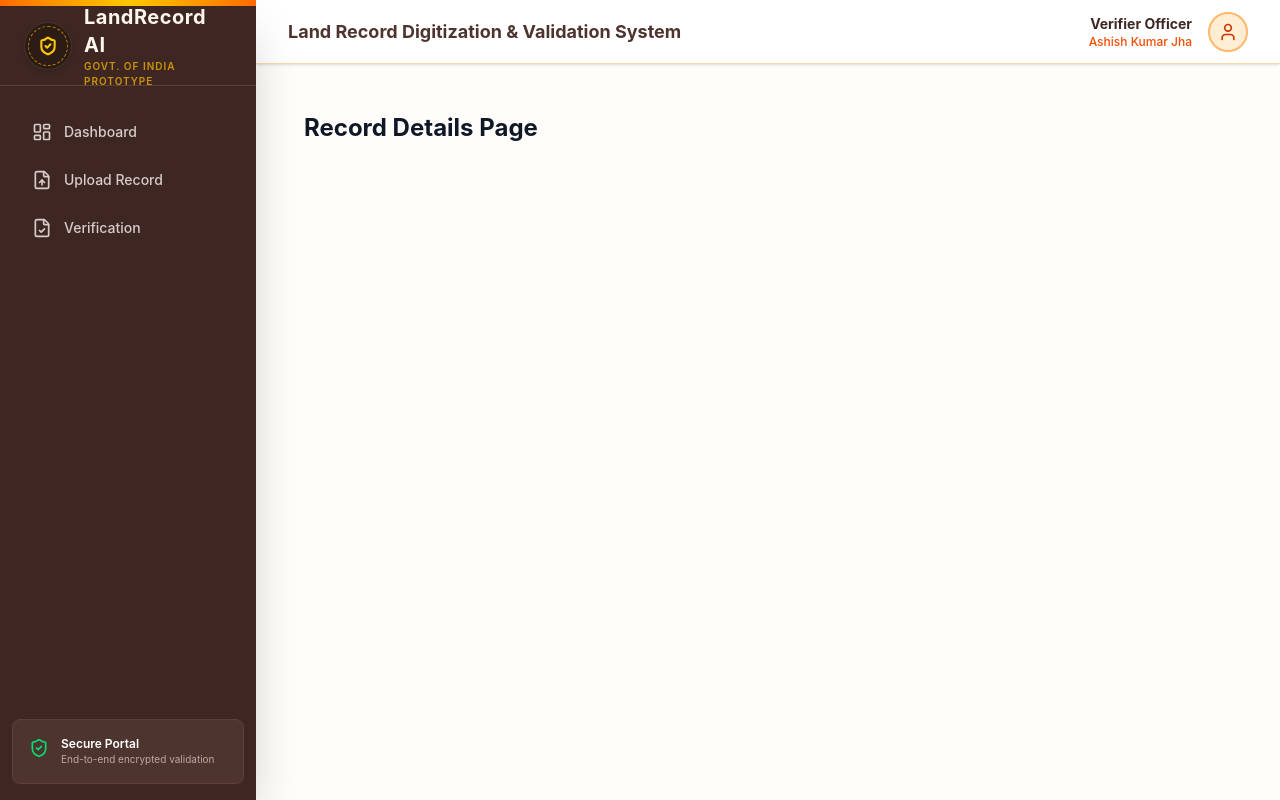
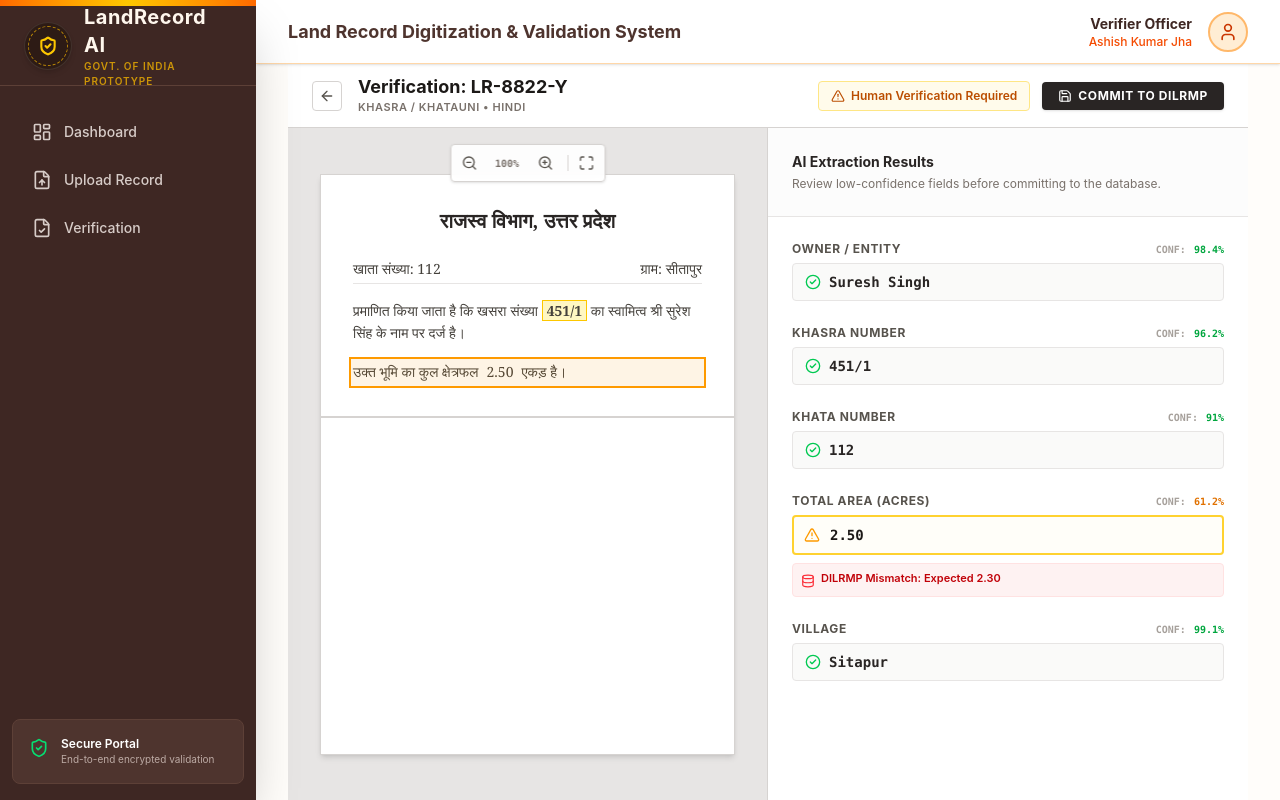
Before and after one commit to aayushtiwari13/LandRecord-Ai, a React (Vite) app in the folder frontend/: page /dashboard/record/LR-8822-Y in a window 1280 px wide. Built offline with nearby package versions, Linux system fonts and the light colour scheme.

Commit message:
Basic Record Details completed

```diff
--- a/frontend/src/pages/Dashboard.jsx
+++ b/frontend/src/pages/Dashboard.jsx
@@ -1,6 +1,7 @@
 import React from 'react';
 import { BarChart, Bar, XAxis, YAxis, CartesianGrid, Tooltip, ResponsiveContainer, PieChart, Pie, Cell } from 'recharts';
 import { AlertTriangle, CheckCircle2, FileText, Target, Clock, Search, Filter } from 'lucide-react';
+import { Link } from 'react-router-dom';
 
 export default function Dashboard() {
   // Metric Data
@@ -155,11 +156,14 @@ export default function Dashboard() {
                       </span>
                     )}
                   </td>
-                  <td className="px-3 py-1.5 text-center">
+                   <td className="px-3 py-1.5 text-center">
                     {record.status !== 'Verified' && (
-                      <button className="text-[10px] font-bold uppercase tracking-wide text-amber-700 bg-white border border-amber-300 px-2 py-0.5 rounded-sm hover:bg-amber-50">
+                      <Link
+                        to={`/dashboard/record/${record.id}`}
+                        className="inline-block text-[10px] font-bold uppercase tracking-wide text-amber-700 bg-white border border-amber-300 px-2 py-0.5 rounded-sm hover:bg-amber-50"
+                      >
                         Review
-                      </button>
+                      </Link>
                     )}
                   </td>
                 </tr>
--- a/frontend/src/pages/RecordDetails.jsx
+++ b/frontend/src/pages/RecordDetails.jsx
@@ -1,6 +1,164 @@
-import React from 'react'
-
+import React, { useState } from 'react';
+import { useParams, Link } from 'react-router-dom';
+import { ArrowLeft, ZoomIn, ZoomOut, Maximize, AlertTriangle, CheckCircle2, Save, Database } from 'lucide-react';
 
 export default function RecordDetails() {
-  return <div className="p-4 text-2xl font-bold">Record Details Page</div>;
+  const { id } = useParams(); // Gets the ID from the URL (e.g., LR-8822-Y)
+
+  // Simulated state for editing low-confidence fields
+  const [areaValue, setAreaValue] = useState("2.50");
+  const [isSaving, setIsSaving] = useState(false);
+
+  // Mock Data for the specific record
+  const record = {
+    id: id || "LR-8822-Y",
+    documentType: "Khasra / Khatauni",
+    language: "Hindi",
+    uploadDate: "2026-09-08 10:24 AM",
+    fields: [
+      { key: "owner_name", label: "Owner / Entity", extracted: "Suresh Singh", confidence: 98.4, status: "high" },
+      { key: "khasra_no", label: "Khasra Number", extracted: "451/1", confidence: 96.2, status: "high" },
+      { key: "khata_no", label: "Khata Number", extracted: "112", confidence: 91.0, status: "high" },
+      { key: "area", label: "Total Area (Acres)", extracted: "2.50", confidence: 61.2, status: "low", issue: "DILRMP Mismatch: Expected 2.30" },
+      { key: "village", label: "Village", extracted: "Sitapur", confidence: 99.1, status: "high" },
+    ]
+  };
+
+  const handleSave = () => {
+    setIsSaving(true);
+    setTimeout(() => setIsSaving(false), 1000);
+  };
+
+  return (
+    <div className="flex flex-col h-[calc(100vh-4rem)] max-w-[1600px] mx-auto text-stone-800 font-sans -m-8">
+
+      {/* Top Toolbar */}
+      <div className="bg-white border-b border-stone-300 px-6 py-3 flex justify-between items-center shrink-0">
+        <div className="flex items-center space-x-4">
+          <Link to="/dashboard" className="p-1.5 border border-stone-300 rounded-sm hover:bg-stone-100 text-stone-600 transition-colors">
+            <ArrowLeft className="w-4 h-4" />
+          </Link>
+          <div>
+            <h1 className="text-lg font-bold text-stone-900 leading-tight">Verification: {record.id}</h1>
+            <p className="text-[11px] text-stone-500 font-semibold uppercase tracking-wider">{record.documentType} • {record.language}</p>
+          </div>
+        </div>
+
+        <div className="flex items-center space-x-3">
+          <div className="flex items-center text-xs font-semibold px-3 py-1.5 bg-amber-50 text-amber-700 border border-amber-200 rounded-sm">
+            <AlertTriangle className="w-3.5 h-3.5 mr-1.5" />
+            Human Verification Required
+          </div>
+          <button
+            onClick={handleSave}
+            disabled={isSaving}
+            className="flex items-center px-4 py-1.5 bg-stone-800 text-white text-xs font-bold uppercase tracking-wider rounded-sm shadow-sm hover:bg-stone-900 transition-colors"
+          >
+            {isSaving ? "Saving..." : <><Save className="w-3.5 h-3.5 mr-1.5" /> Commit to DILRMP</>}
+          </button>
+        </div>
+      </div>
+
+      {/* Split Pane Container */}
+      <div className="flex flex-1 overflow-hidden bg-stone-100">
+
+        {/* Left Pane: Document Viewer */}
+        <div className="w-1/2 flex flex-col border-r border-stone-300 bg-stone-200 relative">
+
+          {/* Viewer Toolbar */}
+          <div className="absolute top-4 left-1/2 transform -translate-x-1/2 bg-white/90 backdrop-blur-sm border border-stone-300 shadow-sm rounded-sm flex items-center p-1 z-10 space-x-1">
+            <button className="p-1.5 hover:bg-stone-100 rounded-sm text-stone-600"><ZoomOut className="w-4 h-4" /></button>
+            <span className="text-[10px] font-mono px-2 font-bold text-stone-500">100%</span>
+            <button className="p-1.5 hover:bg-stone-100 rounded-sm text-stone-600"><ZoomIn className="w-4 h-4" /></button>
+            <div className="w-px h-4 bg-stone-300 mx-1"></div>
+            <button className="p-1.5 hover:bg-stone-100 rounded-sm text-stone-600"><Maximize className="w-4 h-4" /></button>
+          </div>
+
+          {/* Simulated Document Image Area */}
+          <div className="flex-1 overflow-auto p-8 flex items-center justify-center">
+            <div className="w-full max-w-lg aspect-[1/1.4] bg-white shadow-md border border-stone-300 flex flex-col relative">
+              {/* Mock Document Content */}
+              <div className="p-8 border-b-2 border-double border-stone-300">
+                <h2 className="text-center text-xl font-serif font-bold text-stone-800 mb-6">राजस्व विभाग, उत्तर प्रदेश</h2>
+                <div className="space-y-4 font-serif text-sm text-stone-700">
+                  <div className="flex justify-between border-b border-stone-200 pb-1">
+                    <span>खाता संख्या: 112</span>
+                    <span>ग्राम: सीतापुर</span>
+                  </div>
+                  <p className="leading-relaxed">
+                    प्रमाणित किया जाता है कि खसरा संख्या <span className="bg-yellow-200/50 px-1 border border-yellow-400 font-bold">451/1</span> का स्वामित्व श्री सुरेश सिंह के नाम पर दर्ज है।
+                  </p>
+                  <p className="leading-relaxed relative">
+                    उक्त भूमि का कुल क्षेत्रफल
+                    {/* Simulated OCR Bounding Box overlay */}
+                    <span className="absolute -inset-1 border-2 border-amber-500 bg-amber-500/10 z-10"></span>
+                    <span className="relative z-0 px-2">2.50</span>
+                    एकड़ है।
+                  </p>
+                </div>
+              </div>
+            </div>
+          </div>
+        </div>
+
+        {/* Right Pane: Extraction & Validation Form */}
+        <div className="w-1/2 flex flex-col bg-white overflow-y-auto">
+
+          <div className="p-6 border-b border-stone-200 bg-stone-50/50">
+            <h2 className="text-sm font-bold text-stone-800 mb-1">AI Extraction Results</h2>
+            <p className="text-xs text-stone-500">Review low-confidence fields before committing to the database.</p>
+          </div>
+
+          <div className="p-6 space-y-6">
+            {record.fields.map((field, idx) => (
+              <div key={idx} className="flex flex-col">
+                <div className="flex justify-between items-end mb-1.5">
+                  <label className="text-xs font-bold text-stone-600 uppercase tracking-wider">{field.label}</label>
+
+                  {/* Confidence Badge */}
+                  <div className="flex items-center text-[10px] font-mono font-bold">
+                    <span className="text-stone-400 mr-2">CONF:</span>
+                    <span className={`${field.status === 'high' ? 'text-green-600' : 'text-amber-600'}`}>
+                      {field.confidence}%
+                    </span>
+                  </div>
+                </div>
+
+                {field.status === 'high' ? (
+                  /* High Confidence - Read Only */
+                  <div className="flex items-center w-full px-3 py-2 bg-stone-50 border border-stone-200 rounded-sm">
+                    <CheckCircle2 className="w-4 h-4 text-green-500 mr-2 shrink-0" />
+                    <span className="text-sm font-semibold text-stone-800 font-mono">{field.extracted}</span>
+                  </div>
+                ) : (
+                  /* Low Confidence - Editable Input */
+                  <div className="flex flex-col space-y-2">
+                    <div className="relative flex items-center">
+                      <div className="absolute left-3">
+                        <AlertTriangle className="w-4 h-4 text-amber-500" />
+                      </div>
+                      <input
+                        type="text"
+                        value={areaValue}
+                        onChange={(e) => setAreaValue(e.target.value)}
+                        className="w-full pl-9 pr-3 py-2 text-sm font-semibold font-mono text-stone-900 border-2 border-amber-300 rounded-sm focus:outline-none focus:border-amber-500 focus:ring-1 focus:ring-amber-500 bg-amber-50/30"
+                      />
+                    </div>
+                    {/* Database Cross-reference Warning */}
+                    <div className="flex items-start p-2 bg-red-50 border border-red-100 rounded-sm">
+                      <Database className="w-3.5 h-3.5 text-red-500 mr-1.5 mt-0.5 shrink-0" />
+                      <p className="text-[11px] font-semibold text-red-700 leading-tight">
+                        {field.issue}
+                      </p>
+                    </div>
+                  </div>
+                )}
+              </div>
+            ))}
+          </div>
+
+        </div>
+      </div>
+    </div>
+  );
 }
```
